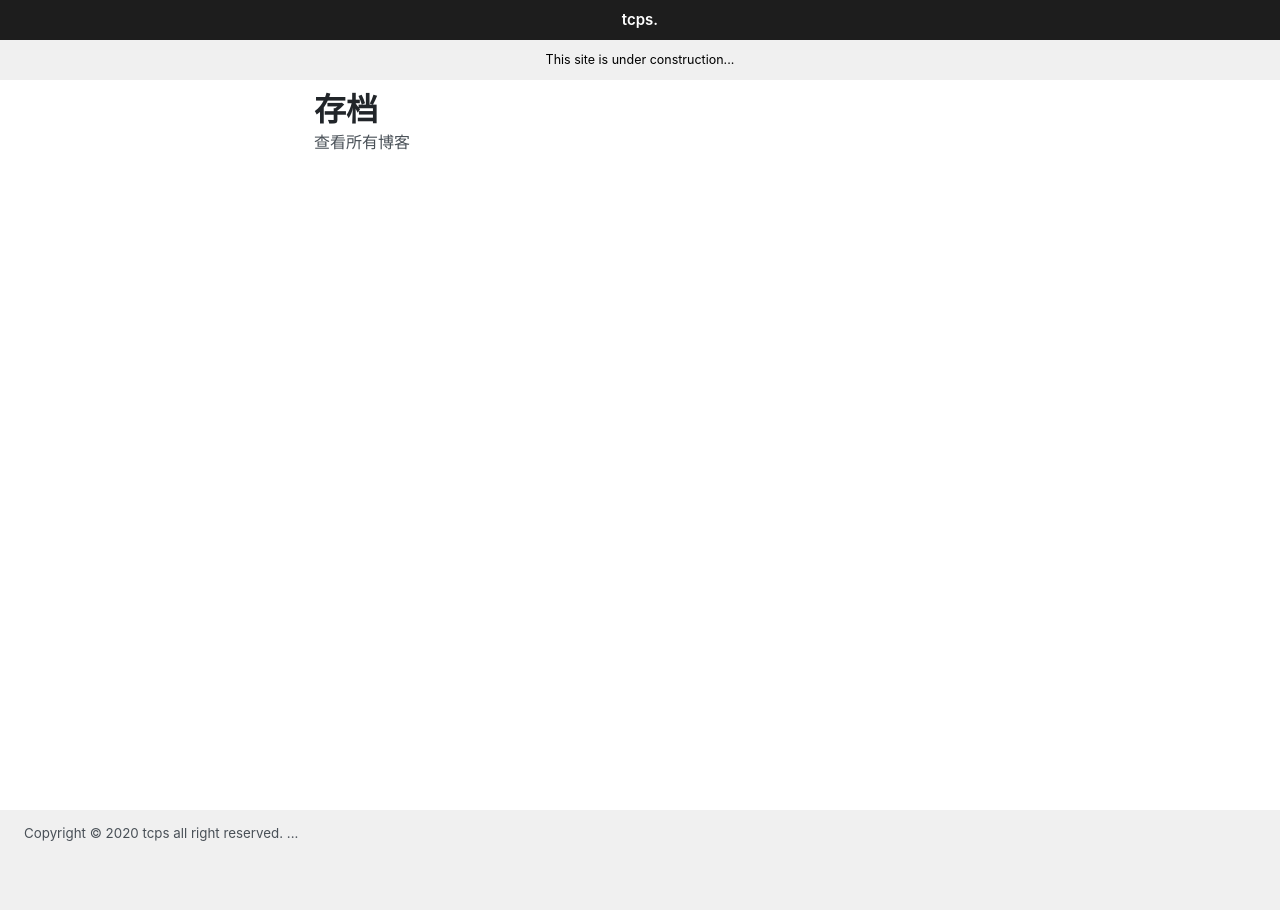
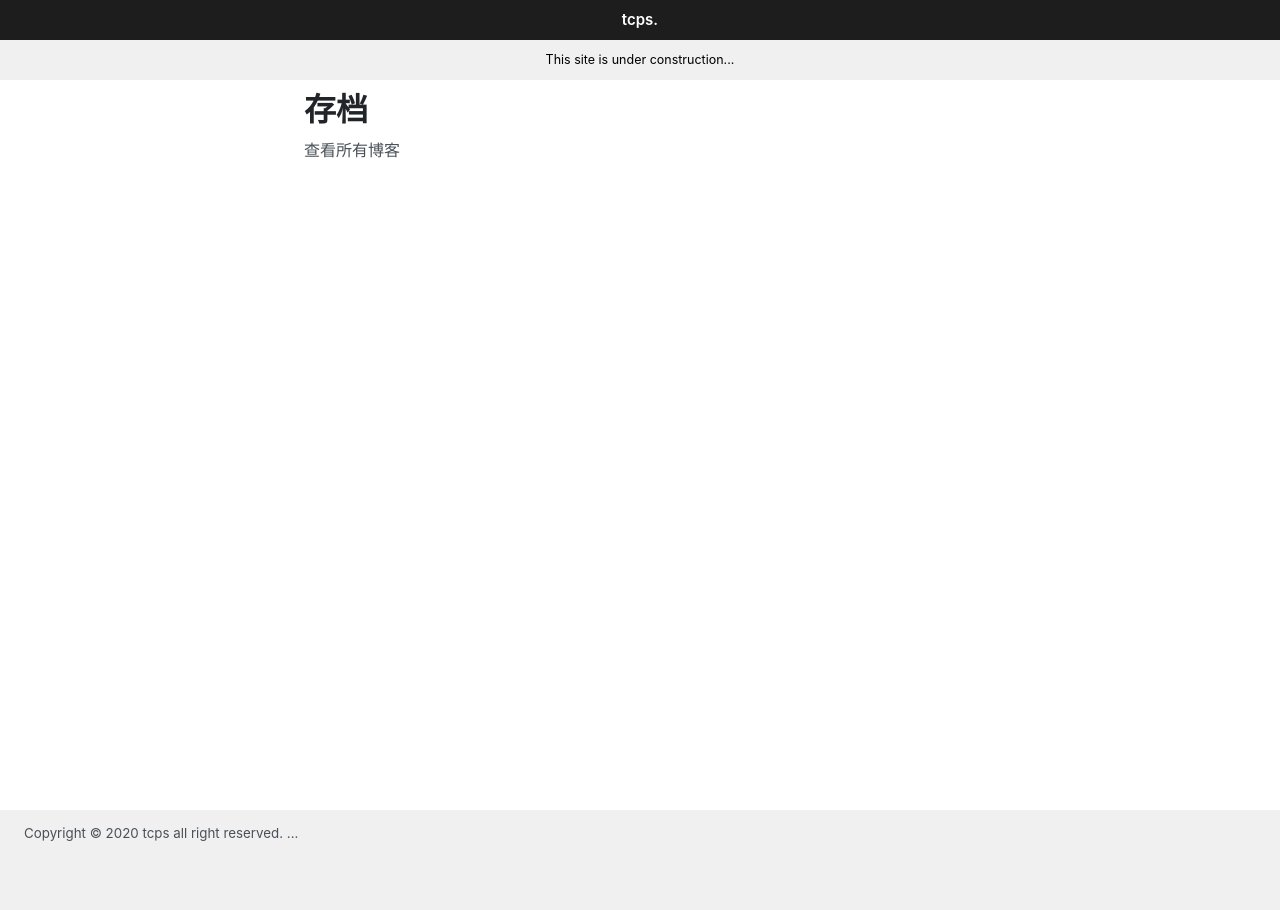
Before and after one commit to ttcps/ttcps.github.io, a Jekyll site: the page built from archive.md, in a window 1280 px wide. Built offline with Jekyll 4.4.1, drawn with Linux system fonts in a browser that asks for light colours.

Commit message:
Update _base.scss

```diff
--- a/_sass/_base.scss
+++ b/_sass/_base.scss
@@ -18,11 +18,11 @@ body {
 }
 
 main{
-  margin: 10px;
+  margin-top: 10px;
 }
 
 main :first-child{
-  margin: 0px;
+  margin-top: 0px;
 }
 // No `:visited` state is required by default (browsers will use `a`)
 a {
```
